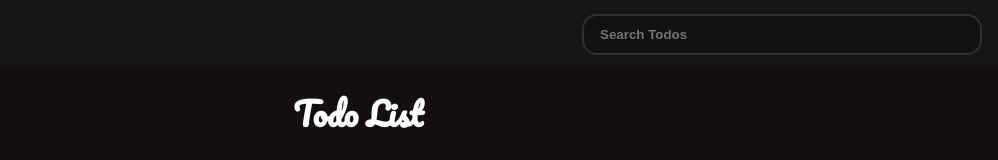
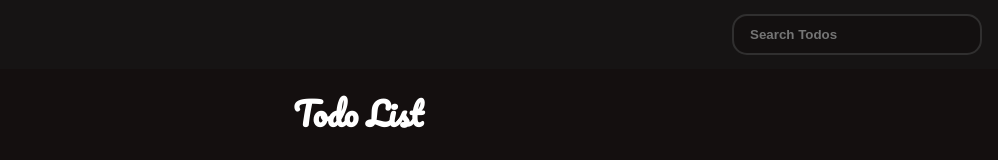
Before and after one commit to numanjvd82/todo-list-v2, a React (Vite) app: page / in a window 1280 px wide. Shown: the top 160 px of the page, without its empty margins (282-1280 px from the left). Built offline with nearby package versions, Linux system fonts and the light colour scheme.

Commit message:
search input expand on click

```diff
--- a/src/Components/Header/Header.css
+++ b/src/Components/Header/Header.css
@@ -8,5 +8,12 @@
 }
 
 .input-search {
-  margin-right: 1rem;
+  margin: 0 1rem;
+  width: 200px;
+  transition: all 0.4s ease;
 }
+
+.input-search:active,
+.input-search:focus {
+  width: 400px;
+}
```
